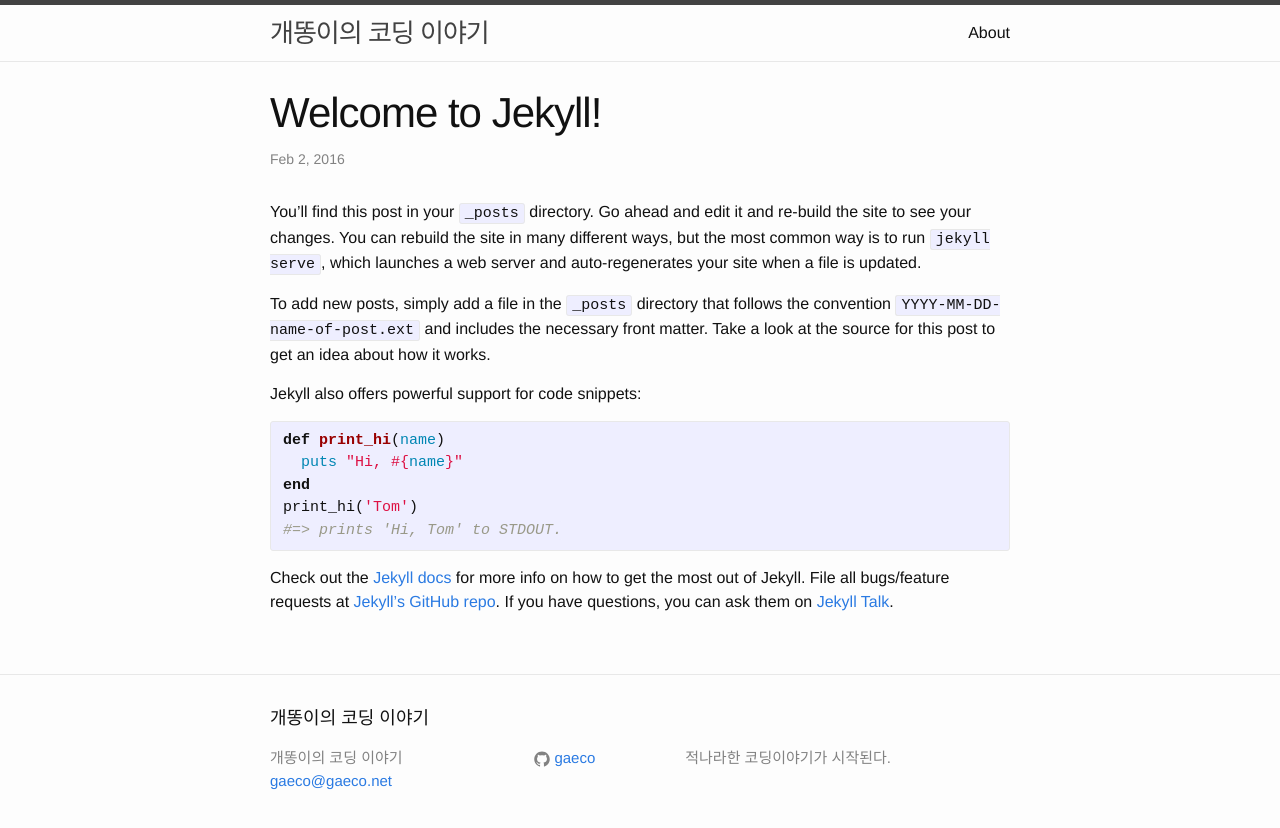
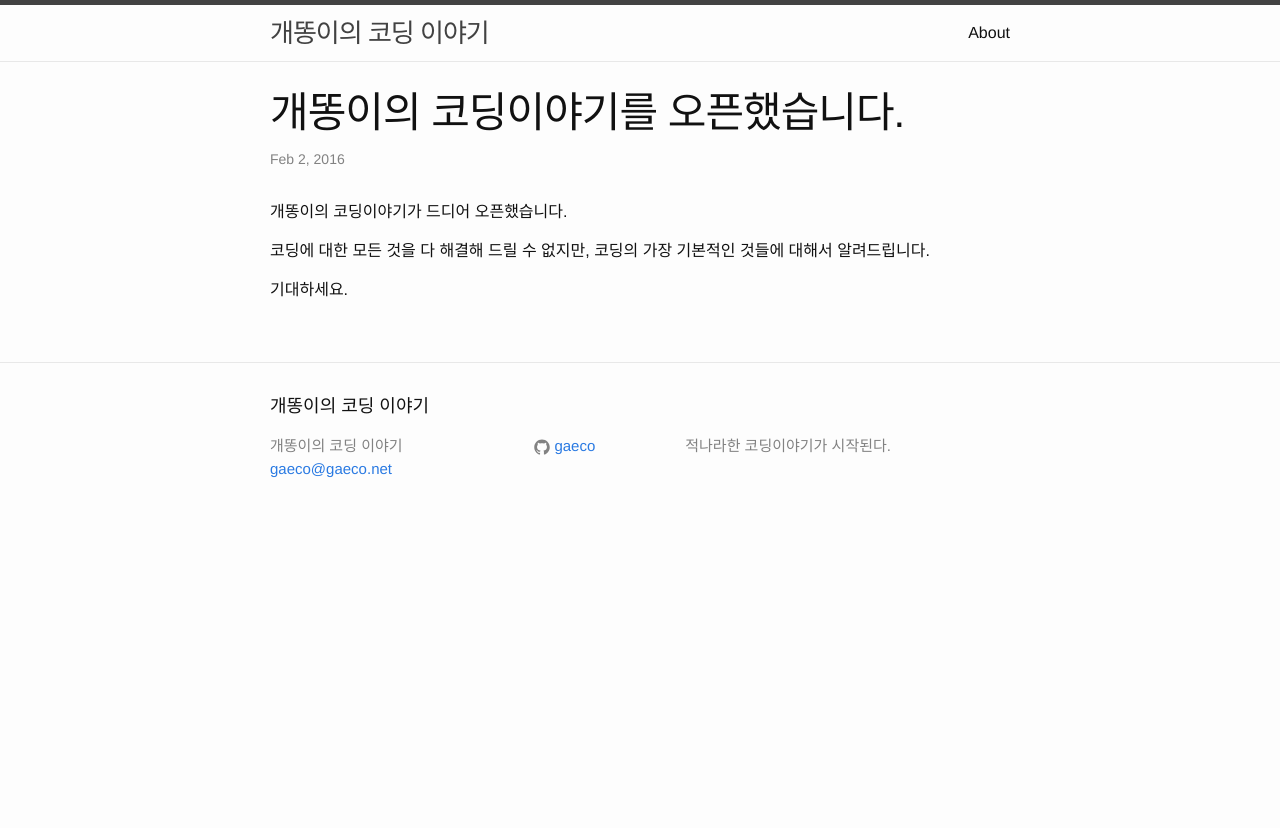
Before and after one commit to gaeco/gaeco.github.io, a Jekyll site: the page built from _posts/2016-02-02-welcome-to-gaeco.markdown, in a window 1280 px wide. Shown: the top 828 px of the page. Built offline with Jekyll 4.4.1, drawn with Linux system fonts in a browser that asks for light colours.

Commit message:
post된 첫 페이지 수정

```diff
--- a/_posts/2016-02-02-welcome-to-gaeco.markdown
+++ b/_posts/2016-02-02-welcome-to-gaeco.markdown
@@ -1,25 +1,11 @@
 ---
 layout: post
-title:  "Welcome to Jekyll!"
+title:  "개똥이의 코딩이야기를 오픈했습니다."
 date:   2016-02-02 22:07:09 +0900
 categories: jekyll update
 ---
-You’ll find this post in your `_posts` directory. Go ahead and edit it and re-build the site to see your changes. You can rebuild the site in many different ways, but the most common way is to run `jekyll serve`, which launches a web server and auto-regenerates your site when a file is updated.
+개똥이의 코딩이야기가 드디어 오픈했습니다.
 
-To add new posts, simply add a file in the `_posts` directory that follows the convention `YYYY-MM-DD-name-of-post.ext` and includes the necessary front matter. Take a look at the source for this post to get an idea about how it works.
+코딩에 대한 모든 것을 다 해결해 드릴 수 없지만, 코딩의 가장 기본적인 것들에 대해서 알려드립니다.
 
-Jekyll also offers powerful support for code snippets:
-
-{% highlight ruby %}
-def print_hi(name)
-  puts "Hi, #{name}"
-end
-print_hi('Tom')
-#=> prints 'Hi, Tom' to STDOUT.
-{% endhighlight %}
-
-Check out the [Jekyll docs][jekyll-docs] for more info on how to get the most out of Jekyll. File all bugs/feature requests at [Jekyll’s GitHub repo][jekyll-gh]. If you have questions, you can ask them on [Jekyll Talk][jekyll-talk].
-
-[jekyll-docs]: http://jekyllrb.com/docs/home
-[jekyll-gh]:   https://github.com/jekyll/jekyll
-[jekyll-talk]: https://talk.jekyllrb.com/
+기대하세요.
```
